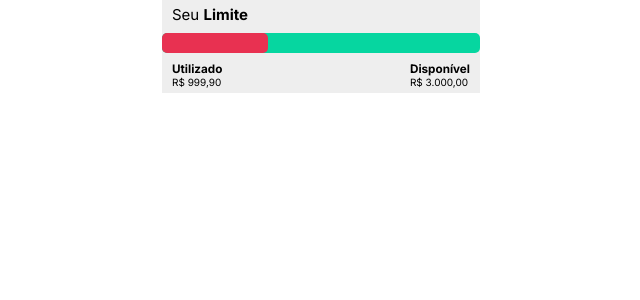
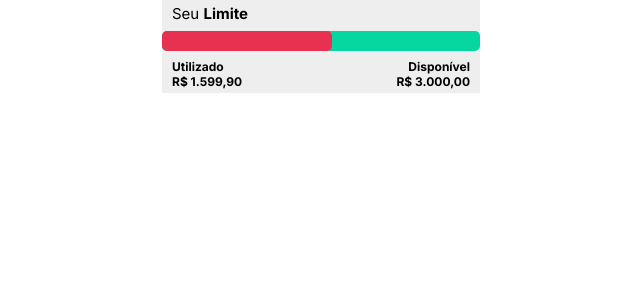
Before and after one commit to brMonteiro-G/reviva-credit, a React (Create React App) app: page / in a window 1280 px wide. Shown: the top 300 px of the page, without its empty margins (319-959 px from the left). Built offline with nearby package versions, Linux system fonts and the light colour scheme.

Commit message:
refactor(limitBar):adjustments and additions to the limitBar component

```diff
--- a/public/index.html
+++ b/public/index.html
@@ -10,7 +10,6 @@
       content="Web site created using create-react-app"
     />
     <link rel="apple-touch-icon" href="%PUBLIC_URL%/logo192.png" />
-    <link rel="manifest" href="%PUBLIC_URL%/manifest.json" />
     <link rel="preconnect" href="https://fonts.googleapis.com" />
     <link rel="preconnect" href="https://fonts.gstatic.com" crossorigin />
     <link
--- /dev/null
+++ b/src/components/LimitBar/Bar/index.tsx
@@ -0,0 +1,15 @@
+import * as SC from "./styles";
+
+interface BarProps {
+  widthBar: number;
+}
+
+const Bar = ({ widthBar }: BarProps) => {
+  return (
+    <SC.LimitCartAvailable>
+      <SC.LimitCartUsed width={widthBar} />
+    </SC.LimitCartAvailable>
+  );
+};
+
+export default Bar;
--- /dev/null
+++ b/src/components/LimitBar/Bar/styles.ts
@@ -0,0 +1,21 @@
+import styled from "styled-components";
+import { theme } from "styles/ThemeProvider";
+
+export const LimitCartAvailable = styled.div`
+  width: 100%;
+  height: 2rem;
+  background-color: ${theme.colors.tertiary_color};
+  border-radius: 0.5rem;
+`;
+
+interface LimitCartProps {
+  width: number;
+}
+
+export const LimitCartUsed = styled.div<LimitCartProps>`
+  width: ${(props) => props.width.toString().concat("%")};
+  height: 2rem;
+  border-radius: 0.5rem;
+  background-color: ${theme.colors.quintenary_color};
+  transition: 2s;
+`;
--- a/src/components/LimitBar/InfoCredit/index.tsx
+++ b/src/components/LimitBar/InfoCredit/index.tsx
@@ -1,14 +1,17 @@
+import { Container } from "./styles";
+
 interface InfoProps {
   title: string;
   value: string;
+  position: string;
 }
 
-const InfoCredit = ({ title, value }: InfoProps) => {
+const InfoCredit = ({ title, value, position }: InfoProps) => {
   return (
-    <div>
+    <Container position={position}>
       <h3>{title}</h3>
       <p>{value}</p>
-    </div>
+    </Container>
   );
 };
 
--- /dev/null
+++ b/src/components/LimitBar/InfoCredit/styles.ts
@@ -0,0 +1,15 @@
+import styled from "styled-components";
+import { theme } from "styles/ThemeProvider";
+
+interface PositionProps {
+  position: string;
+}
+
+export const Container = styled.div<PositionProps>`
+  text-align: ${(props) => props.position};
+  h3,
+  p {
+    font-weight: bold;
+    font-size: ${theme.fonts.font_size_text_xsmall};
+  }
+`;
--- a/src/components/LimitBar/index.tsx
+++ b/src/components/LimitBar/index.tsx
@@ -1,33 +1,38 @@
 import { formactPrice } from "functions";
+import { useEffect } from "react";
+import Bar from "./Bar";
 import InfoCredit from "./InfoCredit";
 import * as SC from "./styles";
 
 const LimitBar = () => {
   const limite = 3000;
-  const utilizado = 999.90;
+  const utilizado = 1599.9;
 
   const calculatePercent = (): string => {
     const result = (utilizado * 100) / limite;
     return result.toFixed(2);
   };
+  useEffect(() => {
+    calculatePercent();
+  }, [limite, utilizado]);
 
   return (
     <SC.StyledProgressBar>
       <SC.Title>
         Seu <strong>Limite</strong>
       </SC.Title>
-      <SC.LimitCartAvailable>
-        <SC.LimitCartUsed width={Number(calculatePercent())} />
-      </SC.LimitCartAvailable>
+      <Bar widthBar={Number(calculatePercent())} />
       <SC.ContainerInfoCredit>
-        {utilizado < limite ? (
-          <>
-            <InfoCredit title={"Utilizado"} value={formactPrice(utilizado)} />
-            <InfoCredit title={"Disponível"} value={formactPrice(limite)} />
-          </>
-        ) : (
-          <div>Limite esgotado</div>
-        )}
+        <InfoCredit
+          position="left"
+          title={"Utilizado"}
+          value={formactPrice(utilizado)}
+        />
+        <InfoCredit
+          position="right"
+          title={"Disponível"}
+          value={formactPrice(limite)}
+        />
       </SC.ContainerInfoCredit>
     </SC.StyledProgressBar>
   );
--- a/src/components/LimitBar/styles.ts
+++ b/src/components/LimitBar/styles.ts
@@ -1,5 +1,4 @@
 import styled from "styled-components";
-import { theme } from "styles/ThemeProvider";
 
 export const StyledProgressBar = styled.div`
   margin: 0 auto;
@@ -22,22 +21,3 @@ export const ContainerInfoCredit = styled.div`
   justify-content: space-between;
   margin: 0px 1rem 0 1rem;
 `;
-
-export const LimitCartAvailable = styled.div`
-  width: 100%;
-  height: 2rem;
-  background-color: ${theme.colors.tertiary_color};
-  border-radius: 0.5rem;
-`;
-
-interface LimitCartProps {
-  width: number;
-}
-
-export const LimitCartUsed = styled.div<LimitCartProps>`
-  width: ${(props) => props.width.toString().concat("%")};
-  height: 2rem;
-  border-radius: 0.5rem;
-  background-color: ${theme.colors.quintenary_color};
-  transition: 2s;
-`;
--- a/src/styles/GlobalStyle.tsx
+++ b/src/styles/GlobalStyle.tsx
@@ -1,98 +1,54 @@
-import { createGlobalStyle } from 'styled-components';
+import { createGlobalStyle } from "styled-components";
 
 export const GlobalStyle = createGlobalStyle`
 
 :root {
-font-size: 62.5%;
- }
-
-
+    font-size: 62.5%;
+}
 
 * {
     box-sizing: border-box;
     font-family: 'Inter', sans-serif;
  }
- html,
- body,
- fieldset,
- p,
- h1,
- h2,
- h3,
- ul,
- li {
 
+ html, body, fieldset, p,
+ h1, h2, h3, ul, li {
   margin: 0;
-
   padding: 0;
-
   border: 0;
-
  }
 
-
-
  ul {
-
   list-style: none;
-
  }
 
  a {
-
   color: inherit;
-
   text-decoration: none;
-
  }
 
-
-
  img {
-
   width: inherit;
-
  }
 
-
-
  button {
-
-
-
-
   color: inherit;
-
   font-weight: inherit;
-
   padding: 0;
-
   border: none;
-
   background-color: unset;
-
  }
 
-
  button:hover {
-
   cursor: pointer;
-
  }
 
-
  input {
-
   border: none;
-
   color: inherit;
-
   font-size: inherit;
-
   font-weight: inherit;
-
   font-family: inherit;
-
  }
 
 `;
```
